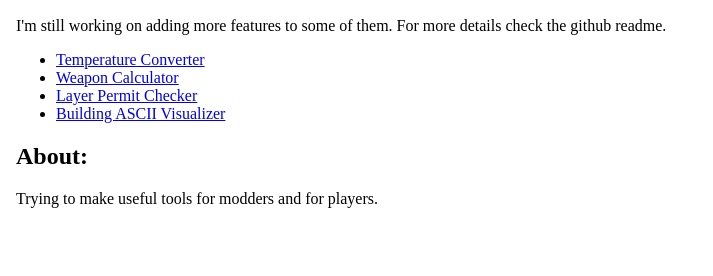
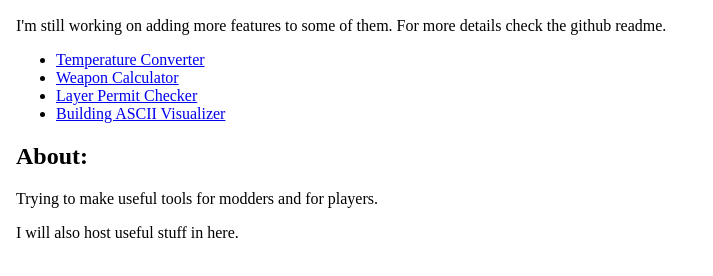
Before and after one commit to Jose96xd/DF_Tools, a plain HTML site: page index.html in a window 1280 px wide. Shown: the part 318-594 px from the top of the page, without its empty margins (0-713 px from the left). Drawn offline with Linux system fonts and the light colour scheme.

Commit message:
Added an extra paragraph

```diff
--- a/index.html
+++ b/index.html
@@ -34,6 +34,7 @@
     <aside>
         <h2>About:</h2>
         <p>Trying to make useful tools for modders and for players.</p>
+        <p>I will also host useful stuff in here.</p>
     </aside>
 </body>
 
```
